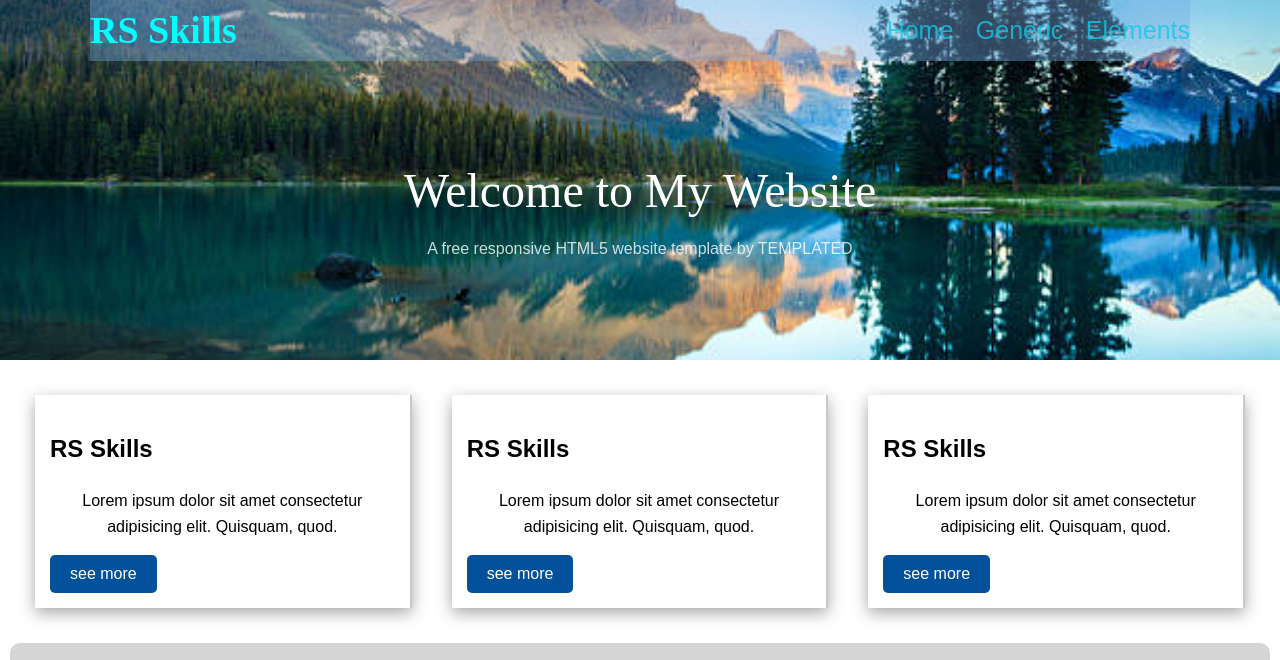
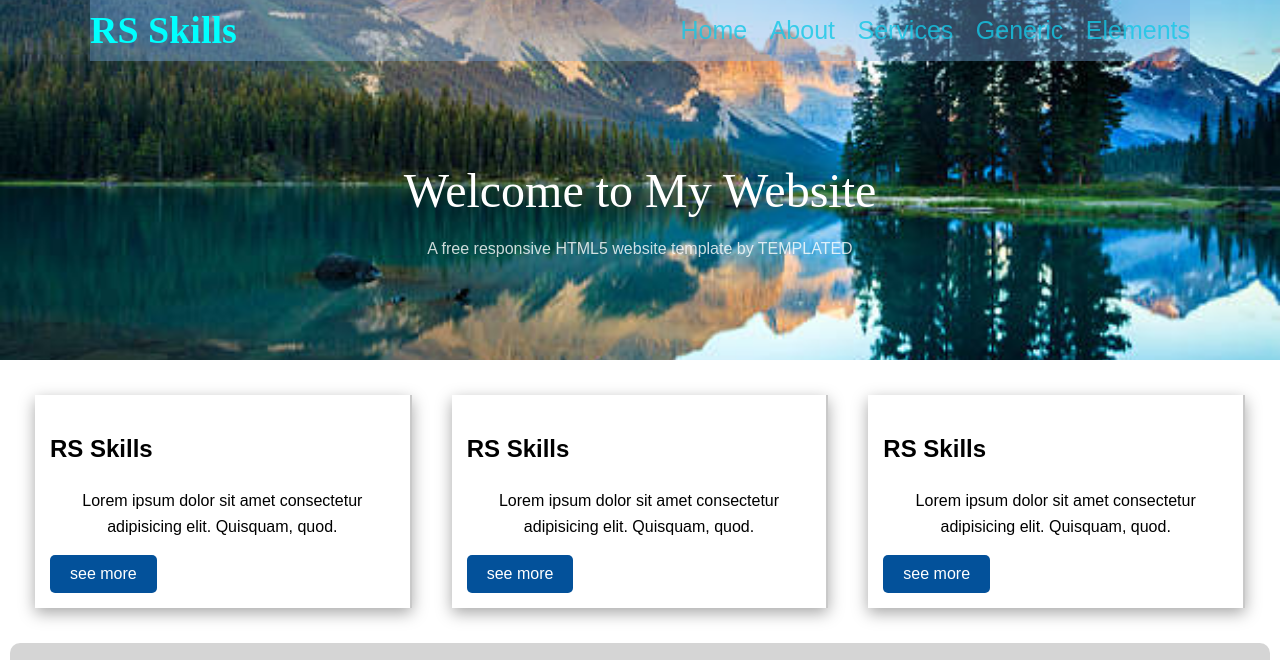
Before and after one commit to rsriazulislam0-source/frist, a plain HTML site: page index.html in a window 1280 px wide. Shown: the top 660 px of the page. Drawn offline with Linux system fonts and the light colour scheme.

Commit message:
second section

```diff
--- a/index.html
+++ b/index.html
@@ -12,6 +12,8 @@
       <div class="logo">RS Skills</div>
       <nav class="main-nav">
         <a href="#">Home</a>
+        <a href="#">About</a>
+        <a href="#">Services</a>
         <a href="#">Generic</a>
         <a href="#">Elements</a>
       </nav>
```
